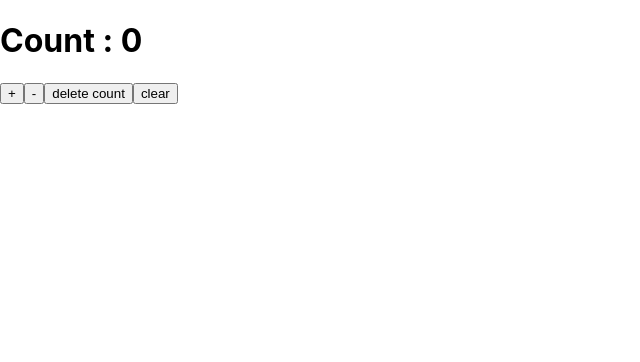
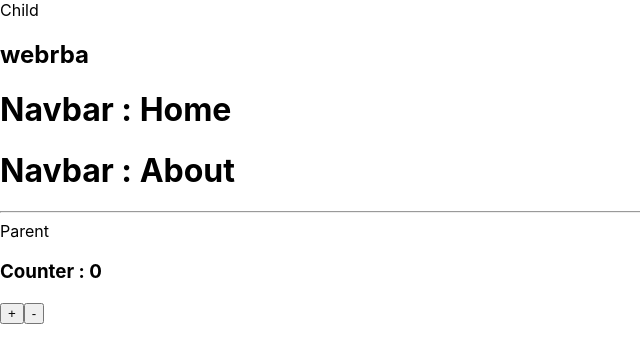
Before and after one commit to NizamovSardorbek/Wbb-ClassWorks, a React (Create React App) app: page / in a window 1280 px wide. Shown: the top 362 px of the page, without its empty margins (0-640 px from the left). Built offline with nearby package versions, Linux system fonts and the light colour scheme.

Commit message:
useMemo use Callback

```diff
--- a/src/Memo/Memo.jsx
+++ b/src/Memo/Memo.jsx
@@ -1,4 +1,5 @@
 import React, { memo } from "react";
+import { useCallback } from "react";
 import { useMemo } from "react";
 import { useState } from "react";
 import MemoNavbar from "./MemoNavbar";
@@ -7,11 +8,15 @@ const Memo = () => {
   console.log("parent render");
   const [count, setCounter] = useState(0);
   const data = useMemo(() => {
-    return;
-  }, [count]);
+    return { title: "webrba" };
+  }, []);
+  const dataCall = useCallback((param) => {
+    return { title: param };
+  }, []);
   return (
     <div>
-      <MemoNavbar />
+      <MemoNavbar dataCall={dataCall} data={data} />
+      <hr /> Parent
       <h3>Counter : {count}</h3>
       <button onClick={() => setCounter(count + 1)}>+</button>
       <button onClick={() => setCounter(count - 1)}>-</button>
@@ -20,3 +25,23 @@ const Memo = () => {
 };
 
 export default Memo;
+
+// biz parentni ozgartrsak child ham render boladi buni oldini olish uchun memo ishlatamz yani
+// 1  childni export qilyotkan joyimzdan memo(MemoNavbar) qip oreymiz
+// 2 hamma narsani memo yani xotiraga olishdan mano yoq yani faqat uzimzga kerakligini va childni olishimiz kerak
+// shunda biz parentni ozgartirganmzda child render bolishini oldini olamz
+// 3 ikkita qoidasi bolishi kerak memoni ishlatishimiz uchun birinchisi child bolishi kerak
+// 4 va rerender boladigan bir malumot bolishi kerak parentda
+// 5 useMemo parentda ishlatiladi yani parentda props sifatida bir malumotni
+// childga yuborsak va biz parentda malumotni ozgartirsak child ham render boladi
+// 6 buni oldini olish ucun  const data = useMemo(() => {
+//   return { title: "Webbrain" };
+// }, []); va props qilib yuboryotkan  joyimzda datani yuboramz
+// 7 use memo doim valuega return qiladi yani obyektni malumotlariga
+// 8 memo bn use memoni asosiy farqi memo childga beriladi usememo esa parentga
+// 9 useCalback funksionga return qiladi use memo esa valuega
+// 10 useCalback bn useMemoni yana asosiy farqi biz memoda tutib olganmzdan kegn uni ozgartirib bolmedi lekn useCalbackda esa
+// biz qoshimca parametr qilib <h1>Navbar : {dataCall("About").title} </h1> yani yerda parentga malumot yuborishmz va parentda
+// const dataCall = useCallback((param) => {
+//   return { title: param };
+// }, []); bundey tarzda tutib  olishimz mumkin
--- a/src/Memo/MemoNavbar.jsx
+++ b/src/Memo/MemoNavbar.jsx
@@ -1,12 +1,16 @@
 import React, { memo } from "react";
+import { useState } from "react";
 
-const MemoNavbar = () => {
+const MemoNavbar = ({ data, dataCall }) => {
   console.log("child render");
   return (
     <div>
-      <h1>Navbar</h1>
+      Child
+      <h2>{data.title}</h2>
+      <h1>Navbar : {dataCall("Home").title} </h1>
+      <h1>Navbar : {dataCall("About").title} </h1>
     </div>
   );
 };
 
-export default memo(MemoNavbar) ;
+export default memo(MemoNavbar);
--- a/src/index.js
+++ b/src/index.js
@@ -1,11 +1,11 @@
 import React from 'react';
 import ReactDOM from 'react-dom/client';
 import './index.css';
-import Local from './LocalStorage/Local';
+import Memo from './Memo/Memo';
 
 const root = ReactDOM.createRoot(document.getElementById('root'));
 root.render(
     <React.StrictMode>
-      <Local/>
+      <Memo/>
     </React.StrictMode>
 );
```
Also changed, not shown: src/Rewiew.js (+43 -0 lines), src/Useref.jsx/Uncontroller.jsx (+12 -0 lines), src/Useref.jsx/Controller.jsx (line endings or trailing spaces).
